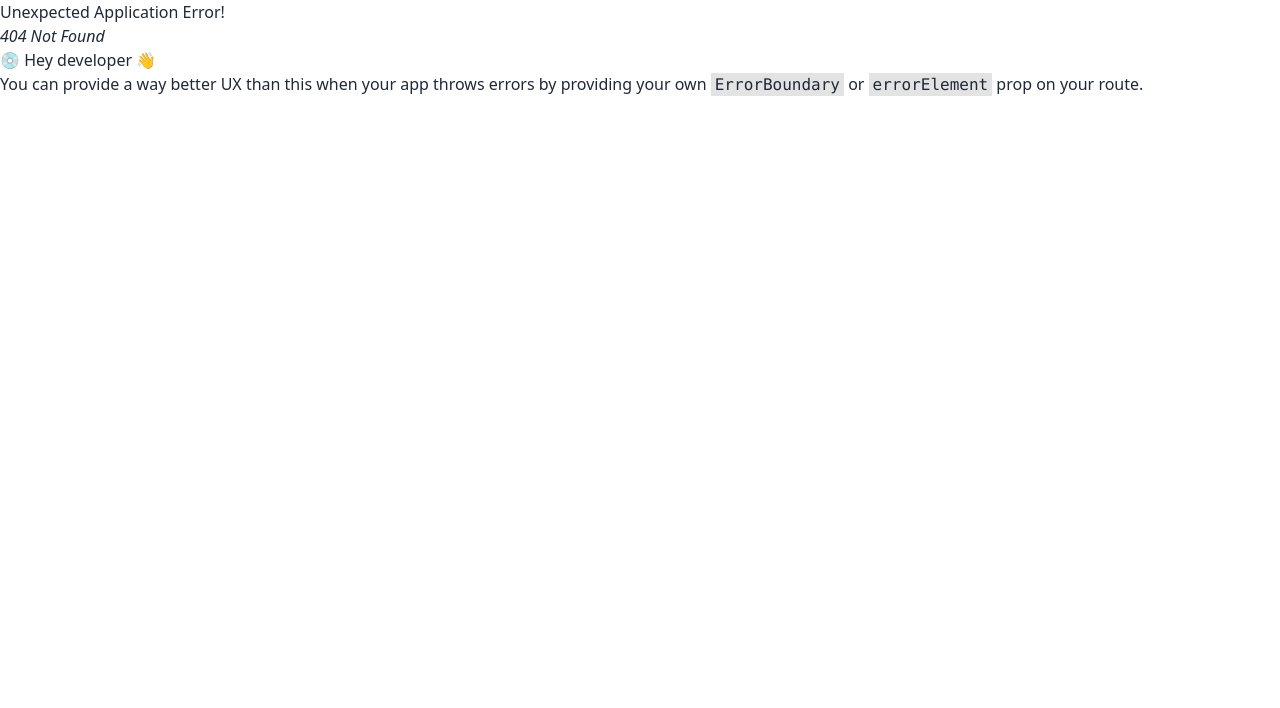
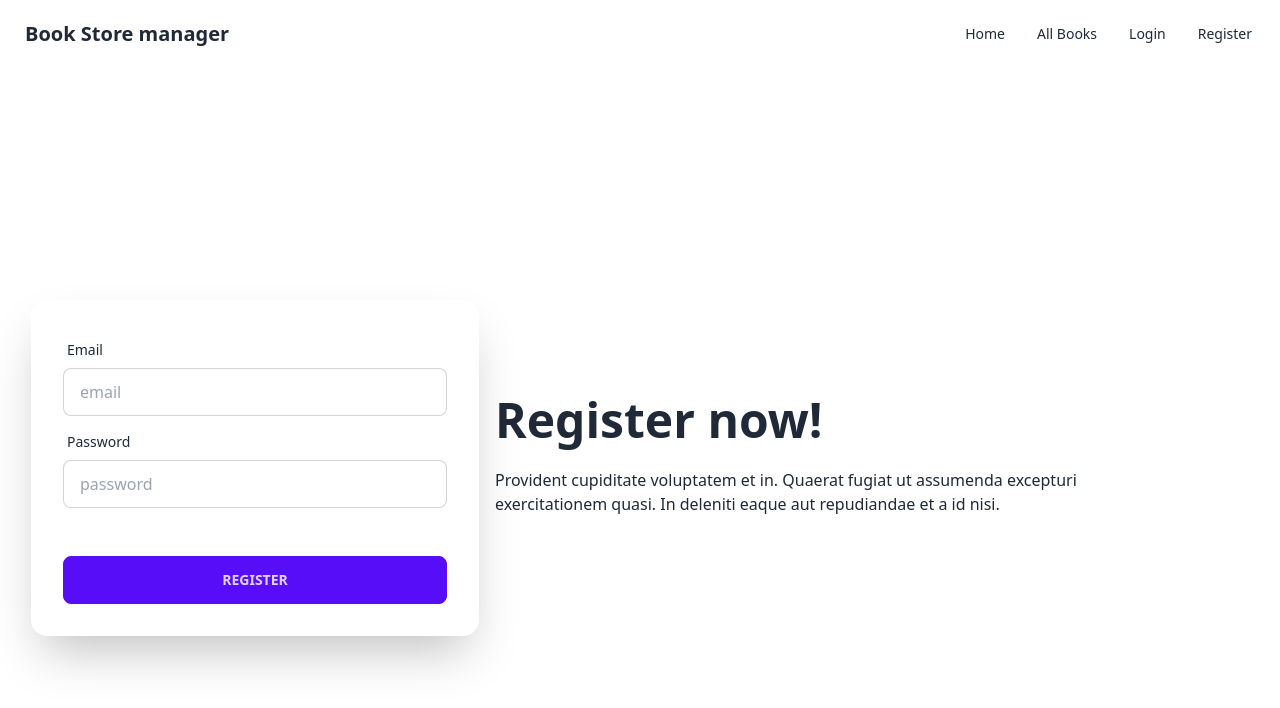
Before and after one commit to AbdurrahmanTalha/book-catalog-frontend, a React (Vite) app: page /register in a window 1280 px wide. Before the commit this address had no page. Shown: the top 708 px of the page. Built offline with nearby package versions, Linux system fonts and the light colour scheme.

Commit message:
Register design done

```diff
--- a/src/layouts/Navbar.tsx
+++ b/src/layouts/Navbar.tsx
@@ -41,7 +41,7 @@ export default function Navbar() {
                             <Link to="/">Login</Link>
                         </li>
                         <li>
-                            <Link to="/">Register</Link>
+                            <Link to="/register">Register</Link>
                         </li>
                     </ul>
                 </div>
@@ -56,7 +56,7 @@ export default function Navbar() {
                         <Link to="/">Login</Link>
                     </li>
                     <li>
-                        <Link to="/">Register</Link>
+                        <Link to="/register">Register</Link>
                     </li>
                 </ul>
             </div>
--- /dev/null
+++ b/src/pages/Register.tsx
@@ -0,0 +1,53 @@
+import React from "react"
+
+export default function Register() {
+    return (
+        <div className="hero min-h-screen">
+            <div className="hero-content flex-col lg:flex-row-reverse">
+                <div className="text-center lg:text-left">
+                    <h1 className="text-5xl font-bold">Register now!</h1>
+                    <p className="py-6 w-[80%]">
+                        Provident cupiditate voluptatem et in. Quaerat fugiat ut
+                        assumenda excepturi exercitationem quasi. In deleniti
+                        eaque aut repudiandae et a id nisi.
+                    </p>
+                </div>
+                <div className="card flex-shrink-0 w-full max-w-md shadow-2xl bg-base-100">
+                    <div className="card-body">
+                        <div className="form-control">
+                            <label className="label">
+                                <span className="label-text">Email</span>
+                            </label>
+                            <input
+                                type="text"
+                                placeholder="email"
+                                className="input input-bordered"
+                            />
+                        </div>
+                        <div className="form-control">
+                            <label className="label">
+                                <span className="label-text">Password</span>
+                            </label>
+                            <input
+                                type="text"
+                                placeholder="password"
+                                className="input input-bordered"
+                            />
+                            <label className="label">
+                                <a
+                                    href="#"
+                                    className="label-text-alt link link-hover"
+                                ></a>
+                            </label>
+                        </div>
+                        <div className="form-control mt-6">
+                            <button className="btn btn-primary">
+                                Register
+                            </button>
+                        </div>
+                    </div>
+                </div>
+            </div>
+        </div>
+    )
+}
--- a/src/routes/routes.tsx
+++ b/src/routes/routes.tsx
@@ -2,6 +2,7 @@ import { createBrowserRouter } from "react-router-dom"
 import Home from "../pages/Home"
 import MainLayout from "../layouts/MainLayout"
 import AllBooks from "../pages/AllBooks"
+import Register from "../pages/Register"
 
 const router = createBrowserRouter([
     {
@@ -16,6 +17,10 @@ const router = createBrowserRouter([
                 path: "/allBooks",
                 element: <AllBooks />,
             },
+            {
+                path: "/register",
+                element: <Register />,
+            },
         ],
     },
 ])
```
